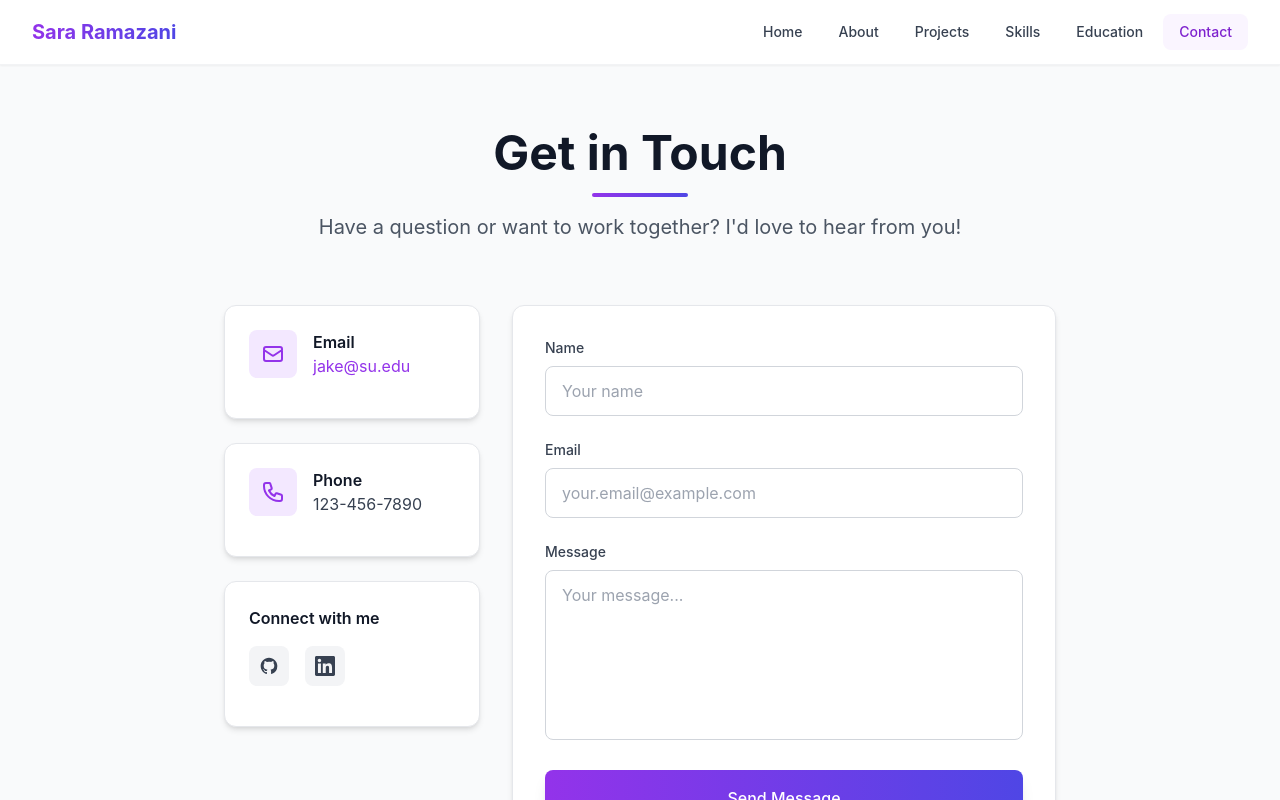
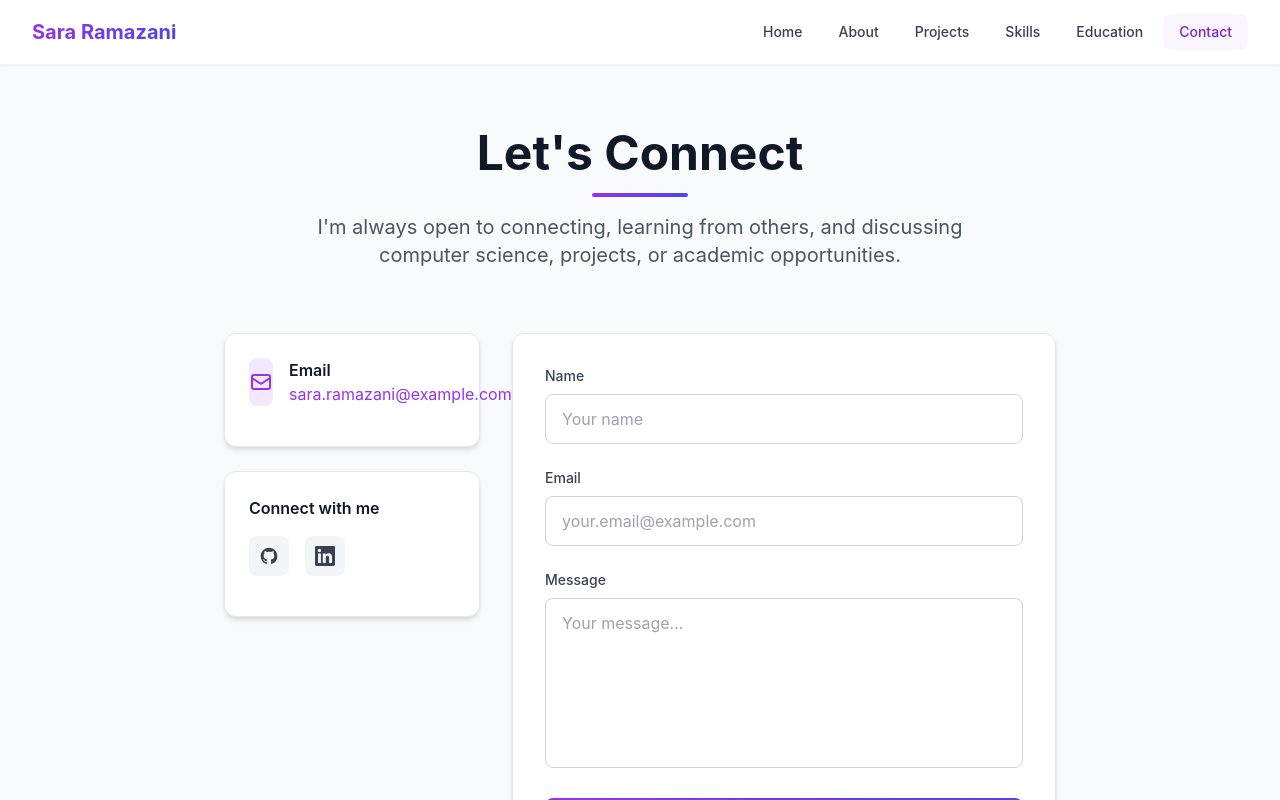
Before and after one commit to sara-ramazani/Sara-Portfolio, a Next.js app: page /contact in a window 1280 px wide. Shown: the top 800 px of the page. Built offline with nearby package versions, Linux system fonts and the light colour scheme.

Commit message:
Remove other person's contact info and update with Sara Ramazani placeholders

```diff
--- a/app/about/page.tsx
+++ b/app/about/page.tsx
@@ -60,8 +60,8 @@ export default function About() {
 
         {/* Contact CTA */}
         <div className="bg-gradient-to-r from-purple-600 to-indigo-600 rounded-xl p-8 text-center text-white">
-          <h3 className="text-2xl font-bold mb-3">Let&apos;s Connect!</h3>
-          <p className="mb-6 text-purple-100">I&apos;m always open to discussing new opportunities and interesting projects.</p>
+          <h3 className="text-2xl font-bold mb-3">Let&apos;s Connect</h3>
+          <p className="mb-6 text-purple-100">I&apos;m always open to connecting, learning from others, and discussing computer science, projects, or academic opportunities.</p>
           <a
             href="/contact"
             className="inline-block px-6 py-3 bg-white text-purple-600 rounded-lg font-medium hover:bg-gray-100 transition-colors"
--- a/app/contact/page.tsx
+++ b/app/contact/page.tsx
@@ -35,10 +35,10 @@ export default function Contact() {
       <div className="max-w-4xl mx-auto px-4 sm:px-6 lg:px-8 py-16">
         {/* Header */}
         <div className="text-center mb-16">
-          <h1 className="text-5xl font-bold text-gray-900 mb-4">Get in Touch</h1>
+          <h1 className="text-5xl font-bold text-gray-900 mb-4">Let&apos;s Connect</h1>
           <div className="w-24 h-1 bg-gradient-to-r from-purple-600 to-indigo-600 mx-auto rounded mb-4"></div>
           <p className="text-xl text-gray-600 max-w-2xl mx-auto">
-            Have a question or want to work together? I&apos;d love to hear from you!
+            I&apos;m always open to connecting, learning from others, and discussing computer science, projects, or academic opportunities.
           </p>
         </div>
 
@@ -54,24 +54,8 @@ export default function Contact() {
                 </div>
                 <div>
                   <h3 className="font-semibold text-gray-900">Email</h3>
-                  <a href="mailto:jake@su.edu" className="text-purple-600 hover:text-purple-700">
-                    jake@su.edu
-                  </a>
-                </div>
-              </div>
-            </div>
-
-            <div className="bg-white rounded-xl p-6 shadow-md border border-gray-200">
-              <div className="flex items-center mb-4">
-                <div className="w-12 h-12 bg-purple-100 rounded-lg flex items-center justify-center mr-4">
-                  <svg className="w-6 h-6 text-purple-600" fill="none" stroke="currentColor" viewBox="0 0 24 24">
-                    <path strokeLinecap="round" strokeLinejoin="round" strokeWidth={2} d="M3 5a2 2 0 012-2h3.28a1 1 0 01.948.684l1.498 4.493a1 1 0 01-.502 1.21l-2.257 1.13a11.042 11.042 0 005.516 5.516l1.13-2.257a1 1 0 011.21-.502l4.493 1.498a1 1 0 01.684.949V19a2 2 0 01-2 2h-1C9.716 21 3 14.284 3 6V5z" />
-                  </svg>
-                </div>
-                <div>
-                  <h3 className="font-semibold text-gray-900">Phone</h3>
-                  <a href="tel:123-456-7890" className="text-gray-700 hover:text-purple-600">
-                    123-456-7890
+                  <a href="mailto:sara.ramazani@example.com" className="text-purple-600 hover:text-purple-700">
+                    sara.ramazani@example.com
                   </a>
                 </div>
               </div>
@@ -82,7 +66,7 @@ export default function Contact() {
                 <h3 className="font-semibold text-gray-900 mb-4">Connect with me</h3>
                 <div className="flex space-x-4">
                   <a
-                    href="https://github.com/jake"
+                    href="https://github.com/sara-ramazani"
                     target="_blank"
                     rel="noopener noreferrer"
                     className="w-10 h-10 bg-gray-100 rounded-lg flex items-center justify-center hover:bg-purple-100 transition-colors"
@@ -93,7 +77,7 @@ export default function Contact() {
                     </svg>
                   </a>
                   <a
-                    href="https://linkedin.com/in/jake"
+                    href="https://linkedin.com/in/sara-ramazani"
                     target="_blank"
                     rel="noopener noreferrer"
                     className="w-10 h-10 bg-gray-100 rounded-lg flex items-center justify-center hover:bg-purple-100 transition-colors"
--- a/components/Footer.tsx
+++ b/components/Footer.tsx
@@ -8,7 +8,7 @@ export default function Footer() {
           </p>
           <div className="flex space-x-6">
             <a
-              href="https://github.com/jake"
+              href="https://github.com/sara-ramazani"
               target="_blank"
               rel="noopener noreferrer"
               className="text-gray-600 hover:text-purple-600 transition-colors transform hover:scale-110"
@@ -19,7 +19,7 @@ export default function Footer() {
               </svg>
             </a>
             <a
-              href="https://linkedin.com/in/jake"
+              href="https://linkedin.com/in/sara-ramazani"
               target="_blank"
               rel="noopener noreferrer"
               className="text-gray-600 hover:text-purple-600 transition-colors transform hover:scale-110"
@@ -30,7 +30,7 @@ export default function Footer() {
               </svg>
             </a>
             <a
-              href="mailto:jake@su.edu"
+              href="mailto:sara.ramazani@example.com"
               className="text-gray-600 hover:text-purple-600 transition-colors transform hover:scale-110"
               aria-label="Email"
             >
```
